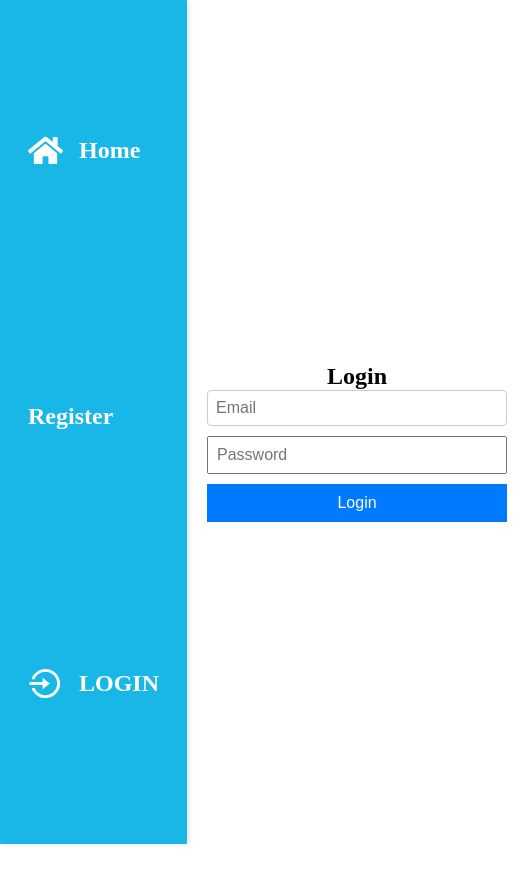
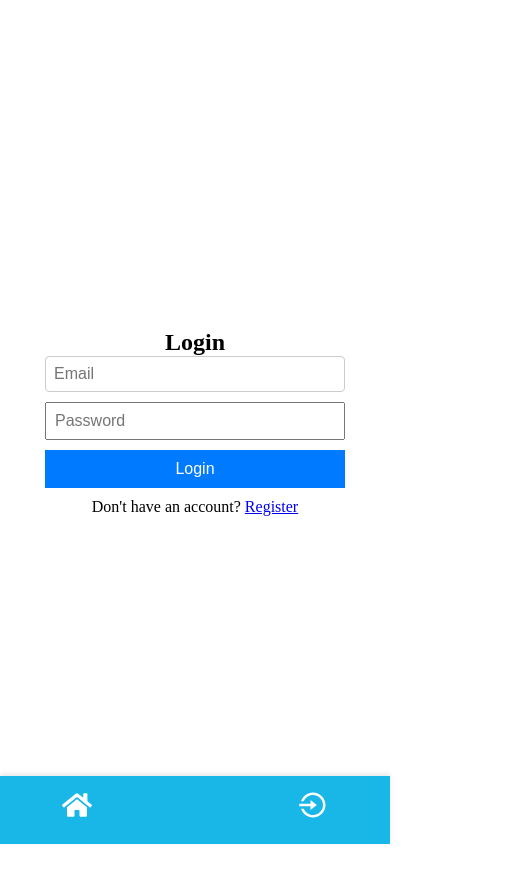
Before and after one commit to Abu-ellil/Social-App-Wahy, a React (Vite) app in the folder front/: page /login in a window 390 px wide. Shown: the top 882 px of the page, 527 px wide, since content can reach past the window. Built offline with nearby package versions, Linux system fonts and the light colour scheme.

Commit message:
mobile & tablet CSS

```diff
--- a/front/src/App.css
+++ b/front/src/App.css
@@ -58,22 +58,6 @@ section {
 .logo.react:hover {
   filter: drop-shadow(0 0 2em #61dafbaa);
 }
-
-@keyframes logo-spin {
-  from {
-    transform: rotate(0deg);
-  }
-  to {
-    transform: rotate(360deg);
-  }
-}
-
-@media (prefers-reduced-motion: no-preference) {
-  a:nth-of-type(2) .logo {
-    animation: logo-spin infinite 20s linear;
-  }
-}
-
 .card {
   padding: 2em;
 }
@@ -91,3 +75,72 @@ section {
 .home{
   width: 500px;
 }
+@keyframes logo-spin {
+  from {
+    transform: rotate(0deg);
+  }
+  to {
+    transform: rotate(360deg);
+  }
+}
+
+@media (prefers-reduced-motion: no-preference) {
+  a:nth-of-type(2) .logo {
+    animation: logo-spin infinite 20s linear;
+  }
+}
+
+
+@media only screen and (max-width: 768px) {
+  .side-menu {
+    width: 100px;
+  }
+  .navbar-link h2,h3 {
+    display: none;
+  }
+  .log-text{
+    display: none;
+  }
+}
+
+@media only screen and (max-width: 600px) {
+  body {
+    /* background-color: black; */
+    padding-bottom: 100px; /* Ensure space for the fixed side menu */
+  }
+  .home {
+    width: 100%;
+}
+  section {
+    padding: 0;
+  }
+
+  .side-menu {
+    height: 8%;
+    width: 100%;
+    position: fixed;
+    top: 92vh;
+    left: 0;
+    right: 0;
+    display: flex;
+    flex-direction: row;
+    justify-content: space-around;
+    padding: 10px;
+    background-color: #19b7e7;
+    color: #fff;
+    box-shadow: 0px -2px 5px rgba(0, 0, 0, 0.1);
+  }
+  .navbar-link {
+    margin-bottom: 0;
+  }
+  .post-wrapper {
+    margin: 5px;
+  }
+  .btn {
+    padding: 0;
+    background-color: #007bff00;
+  }
+  .ico {
+    font-size:30px;
+  }
+}
--- a/front/src/components/SideMenu.jsx
+++ b/front/src/components/SideMenu.jsx
@@ -1,11 +1,5 @@
 import React from "react";
-import {
-  FaHome,
-  FaPlusCircle,
-  FaRegUser,
-  FaSearch,
-  FaWpexplorer,
-} from "react-icons/fa";
+import { FaHome, FaPlusCircle, FaRegUser, FaSearch, FaWpexplorer } from "react-icons/fa";
 import { RiLoginCircleLine, RiLogoutCircleLine } from "react-icons/ri";
 import { useSelector } from "react-redux";
 import { NavLink } from "react-router-dom";
@@ -46,7 +40,7 @@ const SideMenu = () => {
       {token && (
         <NavLink to="/post-form" className="navbar-link">
           <FaPlusCircle className="ico" />
-          <h2>Creat</h2>
+          <h2>Create</h2>
         </NavLink>
       )}
 
@@ -62,22 +56,21 @@ const SideMenu = () => {
               alt="User"
               className="user-image"
             />
-
             <h3>{user.username}</h3>
           </NavLink>
           <button onClick={handleLogout} className="logout-btn btn">
             <RiLogoutCircleLine className="ico" />
-            <h2>Logout</h2>
+            <h2 className="log-text">Logout</h2>
           </button>
         </>
       ) : (
         <>
           <NavLink to="/register" className="navbar-link">
-            <h2>Register</h2>
+            <h2 className="log-text">Register</h2>
           </NavLink>
           <NavLink to="/login" className="navbar-link">
             <RiLoginCircleLine className="ico login-icon" />
-            <h2>LOGIN</h2>
+            <h2 className="log-text">LOGIN</h2>
           </NavLink>
         </>
       )}
--- a/front/src/components/comment.css
+++ b/front/src/components/comment.css
@@ -4,13 +4,16 @@
   align-items: center;
   margin-bottom: 10px;
 }
+
 .comment-text-time {
   display: flex;
   gap: 1rem;
 }
+
 .time-stamp {
   color: brown;
 }
+
 .comment img {
   width: 30px;
   height: 30px;
@@ -26,11 +29,10 @@
   color: red;
 }
 
-
 .comment {
   display: flex;
   align-items: center;
-  justify-content:start;
+  justify-content: start;
   background-color: #02041649;
   border-radius: 12px;
   margin-bottom: 5px;
@@ -51,7 +53,17 @@
   border-radius: 12px;
 }
 
-/* input {
-  padding: 8px;
-  margin-right: 10px;
-} */
+@media only screen and (max-width: 768px) {
+  .comment img {
+    width: 20px;
+    height: 20px;
+  }
+
+  .comment {
+    padding: 5px;
+  }
+
+  .delete-comment-btn {
+    padding: 6px 10px;
+  }
+}
--- a/front/src/components/sideMenu.css
+++ b/front/src/components/sideMenu.css
@@ -14,6 +14,7 @@
 }
 .navbar-link:hover  .ico{
   stroke-width: 20px;
+  /* border-radius: 50%; */
 }
 .login-icon{
  border-radius: 50%;
--- a/front/src/forms/Form.css
+++ b/front/src/forms/Form.css
@@ -2,6 +2,7 @@
   display: flex;
   flex-direction: column;
   width: 300px;
+  padding-top: 100px;
 }
 
 .form input {
--- a/front/src/forms/Login.jsx
+++ b/front/src/forms/Login.jsx
@@ -71,6 +71,9 @@ function Login() {
               {isLoading ? "Logging in..." : "Login"}
             </button>
           </form>
+          <div>
+            <p>Don't have an account? <NavLink to="/register">Register</NavLink></p>
+          </div>
           {isLoading && <LoadingSpinner />} <ToastContainer />
         </div>
       ) : (
--- a/front/src/forms/SignupForm.jsx
+++ b/front/src/forms/SignupForm.jsx
@@ -30,13 +30,10 @@ const [loading, setLoading] = useState(false);
     setLoading(true);
 
     try {
-
       await dispatch(signupUser(formData));
       toast.success("Signup successful! Please log in.");
       navigate("/");
-
     } catch (error) {
-
       toast.error(`Error: ${error.message}`, {
         position: "top-right",
         autoClose: 5000,
@@ -53,6 +50,7 @@ const [loading, setLoading] = useState(false);
   };
 
   return (
+    <div>
       <form className="form" onSubmit={handleSubmit}>
         <input
           type="text"
@@ -82,6 +80,8 @@ const [loading, setLoading] = useState(false);
           {loading ? <LoadingSpinner /> : "Sign Up"}
         </button>
       </form>
+      <p>Already have an account? <NavLink to="/login">Login</NavLink></p>
+    </div>
   );
 }
 
```
Lines whose indentation alone changed are shown as unchanged.
